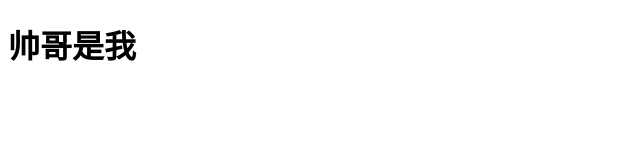
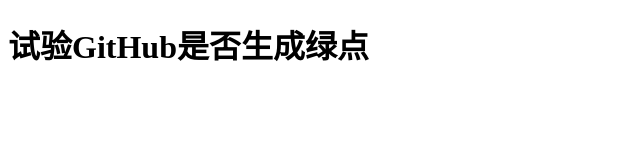
Before and after one commit to LIU639-web/webCourse, a plain HTML site: page 02/index.html in a window 1280 px wide. Shown: the whole page, without its empty margins (0-640 px from the left). Drawn offline with Linux system fonts and the light colour scheme.

Commit message:
试验是否生成绿点

```diff
--- a/02/index.html
+++ b/02/index.html
@@ -7,6 +7,6 @@
   <title>Document</title>
 </head>
 <body>
-  <h1>帅哥是我</h1>
+  <h1>试验GitHub是否生成绿点</h1>
 </body>
 </html>
```
